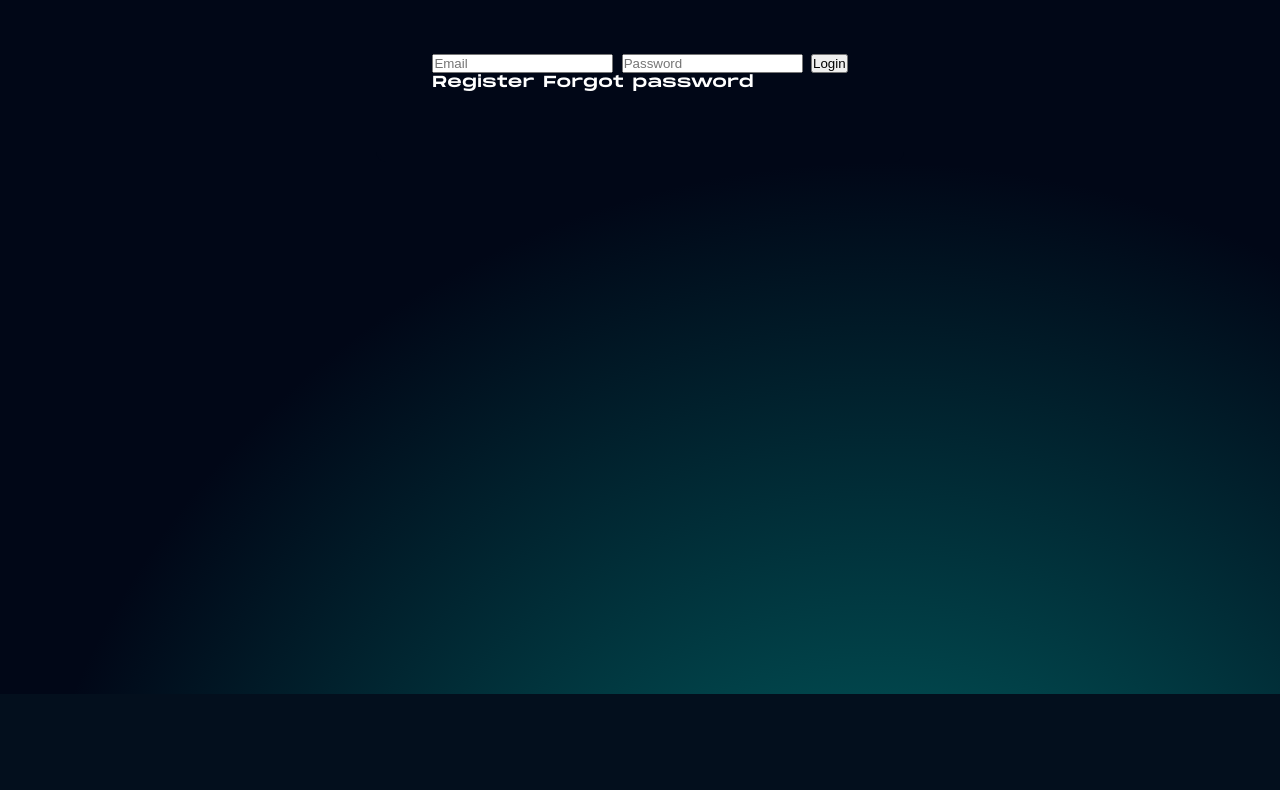
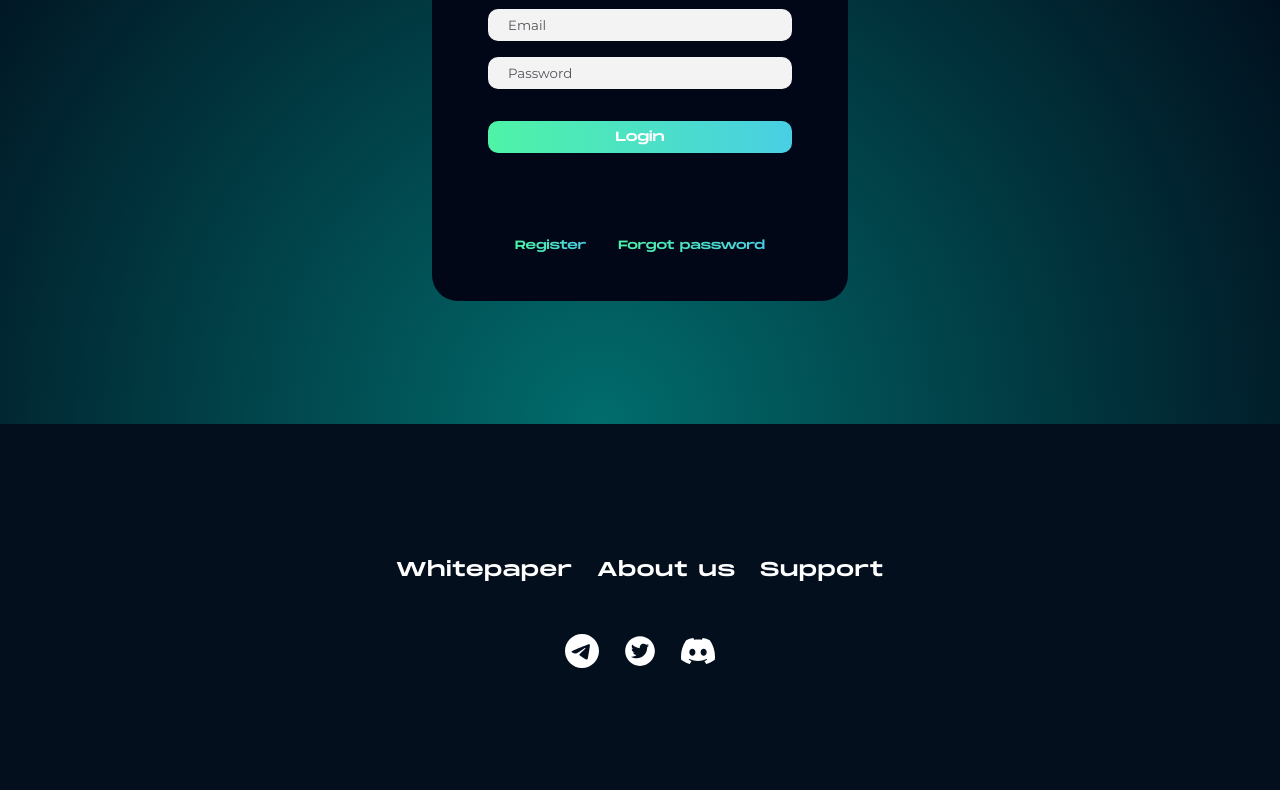
Before and after one commit to wAkExGOD/piluta-frontend, a plain HTML site: page login.html in a window 1280 px wide. Shown: the part 410-1200 px from the top of the page. Drawn offline with Linux system fonts and the light colour scheme.

Commit message:
Log in form - 99%

```diff
--- a/css/style.css
+++ b/css/style.css
@@ -81,6 +81,15 @@
   font-display: swap;
 }
 
+@font-face {
+  font-family: "Montserrat";
+  src: url("../fonts/Montserrat-Regular.woff") format('woff'),
+      url("../fonts/Montserrat-Regular.ttf") format('truetype');
+  font-weight: 400;
+  font-style: normal;
+  font-display: swap;
+}
+
 
 body {
   color: var(--white);
@@ -88,6 +97,11 @@ body {
   font-family: "Monument Extended", sans-serif;
   letter-spacing: 0.0625rem;
   line-height: 1.2;
+}
+
+main {
+  flex-grow: 1;
+  overflow: hidden;
 }
 
 li {
@@ -167,15 +181,55 @@ a {
   height: calc(var(--decorative-circle-radius) * 2);
   background: var(--radial-light);
 }
-.content {
-  z-index: 1;
+
+/* Form */
+.form {
+  min-width: 26rem;
+}
+.form .form__title {
+  text-align: center;
+  font-weight: 400;
+  font-size: 2.375rem;
+  margin-bottom: 3.125rem;
+}
+.form .form__container {
+  background: var(--purple);
+  border-radius: 1.625rem;
+  padding: 4.375rem 3.5rem 3rem 3.5rem;
+  display: flex;
+  flex-direction: column;
+  gap: 2rem;
+}
+.form .form__inputs {
+  display: flex;
+  flex-direction: column;
+  gap: 1rem;
+}
+.form .form__input {
+  font-family: "Montserrat";
+  background: #F3F3F3;
+  color: black;
+  padding: 0.5rem 1.25rem;
+  border: none;
+  border-radius: 0.625rem;
+  outline: none;
+}
+.form .form__input::placeholder {
+  color: #55545B;
+}
+.form .form__submit-btn {
+  font-family: "Monument Extended", sans-serif;
+  color: var(--white);
+  cursor: pointer;
+  background: var(--main-gradient);
+  padding: 0.5rem 0;
 }
 
 /* // App container // */
 .app-container {
-  display: flex;
-  flex-direction: column;
-  justify-content: space-between;
+  /* display: flex; */
+  /* flex-direction: column; */
+  /* justify-content: space-between; */
   background: var(--purple);
   overflow: hidden;
   min-height: 100vh;
@@ -285,6 +339,9 @@ a {
 .home-banner {
   position: relative;
 }
+.home-banner *:not(.decorative-circle) {
+  z-index: 1;
+}
 .home-banner .content {
   display: flex;
   flex-direction: column;
@@ -299,6 +356,9 @@ a {
   display: flex;
   flex-direction: column;
   align-items: center;
+}
+.ticket-game *:not(.decorative-circle) {
+  z-index: 1;
 }
 .ticket-game.section {
   padding: 0;
@@ -348,11 +408,11 @@ a {
   position: relative;
   max-width: 562.5rem;
 }
-.ticket-game .tickets .cards .content {
+.ticket-game .tickets .cards {
   display: flex;
   justify-content: flex-end;
 }
-.ticket-game .tickets .cards .container {
+.ticket-game .tickets .cards .cards-container {
   position: relative;
   width: 56.25rem;
   display: flex;
@@ -361,7 +421,7 @@ a {
   align-items: stretch;
   gap: 3.875rem;
 }
-.ticket-game .tickets .cards .container::after {
+.ticket-game .tickets .cards .cards-container::after {
   position: absolute;
   content: '';
   top: 0;
@@ -426,8 +486,6 @@ a {
 .ticket-game .statistics {
   width: 100%;
   z-index: 1;
-}
-.ticket-game .statistics .content {
   display: flex;
   justify-content: center;
   flex-wrap: nowrap;
@@ -464,6 +522,9 @@ a {
   text-align: center;
   margin-bottom: 6.25rem;
 }
+.rewards *:not(.decorative-circle) {
+  z-index: 1;
+}
 .rewards .section__title {
   margin-bottom: 2.375rem;
 }
@@ -493,6 +554,7 @@ a {
   overflow: hidden;
 }
 .rewards .rewards-list .reward-card .reward-card__title {
+  font-weight: 400;
   font-size: 2.25rem;
 }
 .rewards .rewards-list .reward-card .reward-card__image {
@@ -606,6 +668,9 @@ a {
   background: var(--purple-light);
   z-index: 1;
 }
+.footer *:not(.decorative-circle) {
+  z-index: 1;
+}
 .footer .site-sections {
   display: flex;
   justify-content: center;
@@ -622,18 +687,32 @@ a {
 /* Log in */
 .log-in {
   position: relative;
-  padding: 12rem 0;
-}
-.log-in .content {
   display: flex;
   flex-direction: column;
   align-items: center;
+  justify-content: center;
+  /* padding: 12rem 0; */
+  min-height: 88vh;
+  margin-bottom: 0;
 }
-.log-in form#log-in {
-  background: var(--purple);
-  border-radius: 0.625rem;
-  padding: 4.375rem 3.5rem;
+.log-in *:not(.decorative-circle) {
+  z-index: 1;
 }
 .log-in .decorative-circle {
-  bottom: calc(0 - var(--decorative-circle-radius) + 2.5rem);
+  bottom: calc(0% - var(--decorative-circle-radius));
+  left: calc(50% - var(--decorative-circle-radius) - 2.5rem);
 }
+.log-in #log-in .nav {
+  display: flex;
+  justify-content: center;
+  flex-wrap: wrap;
+  gap: 2rem;
+  margin-top: 3.375rem;
+}
+.log-in #log-in .nav .item {
+  font-size: 0.75rem;
+  letter-spacing: normal;
+  background: var(--main-gradient);
+  -webkit-background-clip: text;
+  -webkit-text-fill-color: transparent;
+}
--- a/login.html
+++ b/login.html
@@ -26,19 +26,23 @@
 
       <main>
         <section class="section log-in">
-          <div class="content">
-            <h2>Log In</h2>
-            <form action="#" id="log-in">
-              <input type="text" placeholder="Email">
-              <input type="text" placeholder="Password">
-              <input type="submit" value="Login">
+          <form action="#" class="form" id="log-in">
+            <h2 class="form__title">Log In</h2>
+
+            <div class="form__container">
+              <div class="form__inputs">
+                <input class="form__input" type="text" placeholder="Email">
+                <input class="form__input" type="text" placeholder="Password">
+              </div>
+
+              <input class="form__input form__submit-btn" type="submit" value="Login">
 
               <div class="nav">
-                <a href="#">Register</a>
-                <a href="#">Forgot password</a>
+                <a class="item" href="#">Register</a>
+                <a class="item" href="#">Forgot password</a>
               </div>
-            </form>
-          </div>
+            </div>
+          </form>
           <div class="decorative-circle"></div>
         </section>
       </main>
```
Also changed, not shown: index.html (+8 -24 lines), fonts/Montserrat-Regular.ttf (added), fonts/Montserrat-Regular.woff (added).
